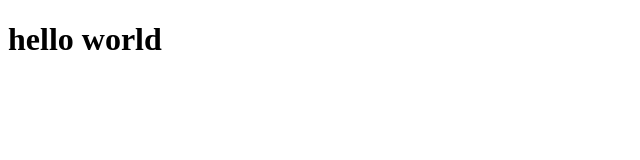
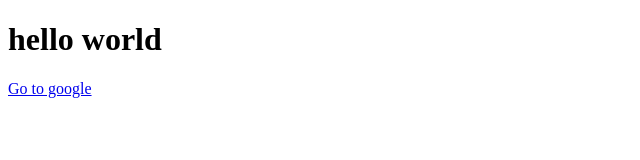
Before and after one commit to ray-turla/demo2, a plain HTML site: page index.html in a window 1280 px wide. Shown: the whole page, without its empty margins (0-640 px from the left). Drawn offline with Linux system fonts and the light colour scheme.

Commit message:
add google link

```diff
--- a/index.html
+++ b/index.html
@@ -7,5 +7,6 @@
 </head>
 <body>
   <h1>hello world</h1>
+  <a href="https://google.com">Go to google</a>
 </body>
 </html>
```
